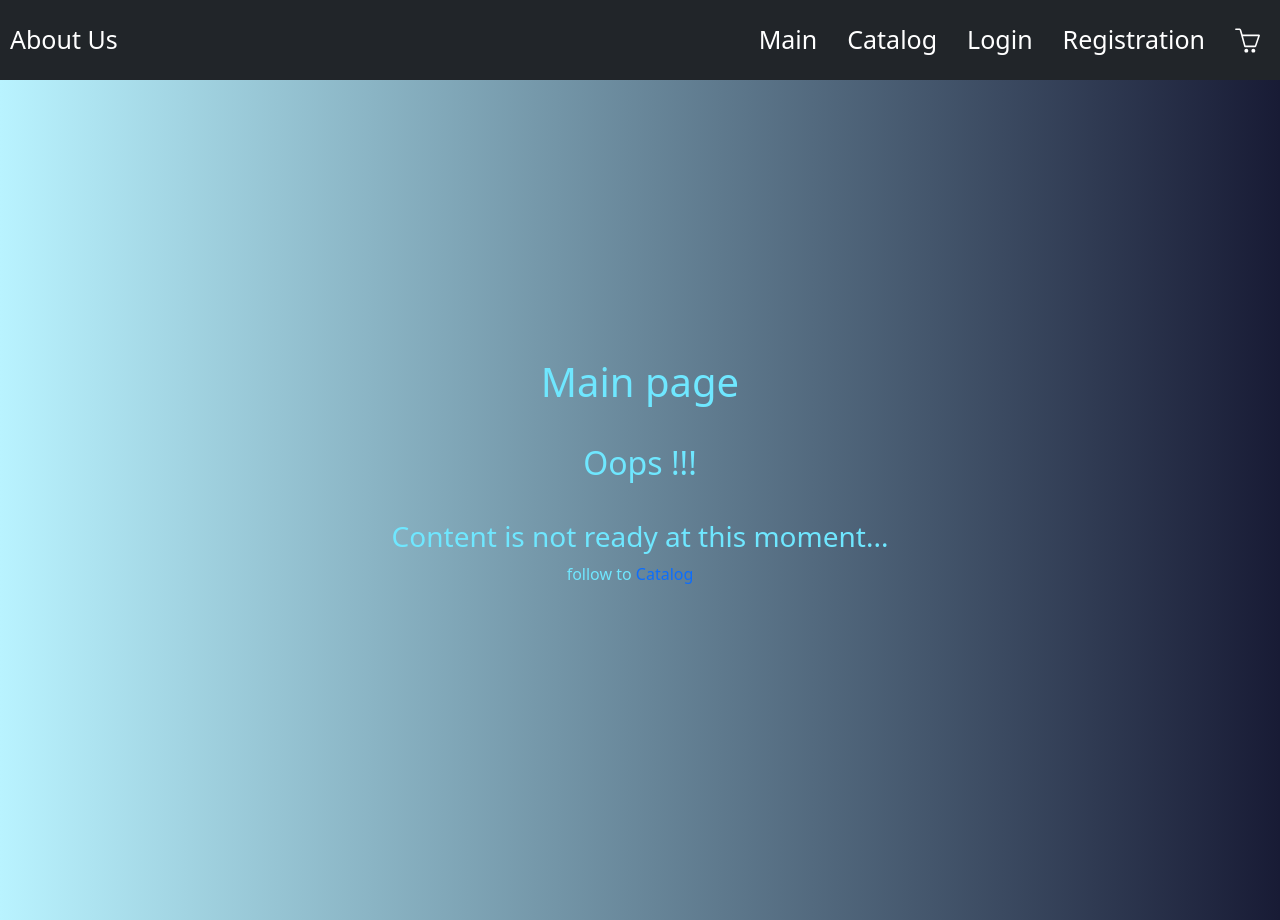
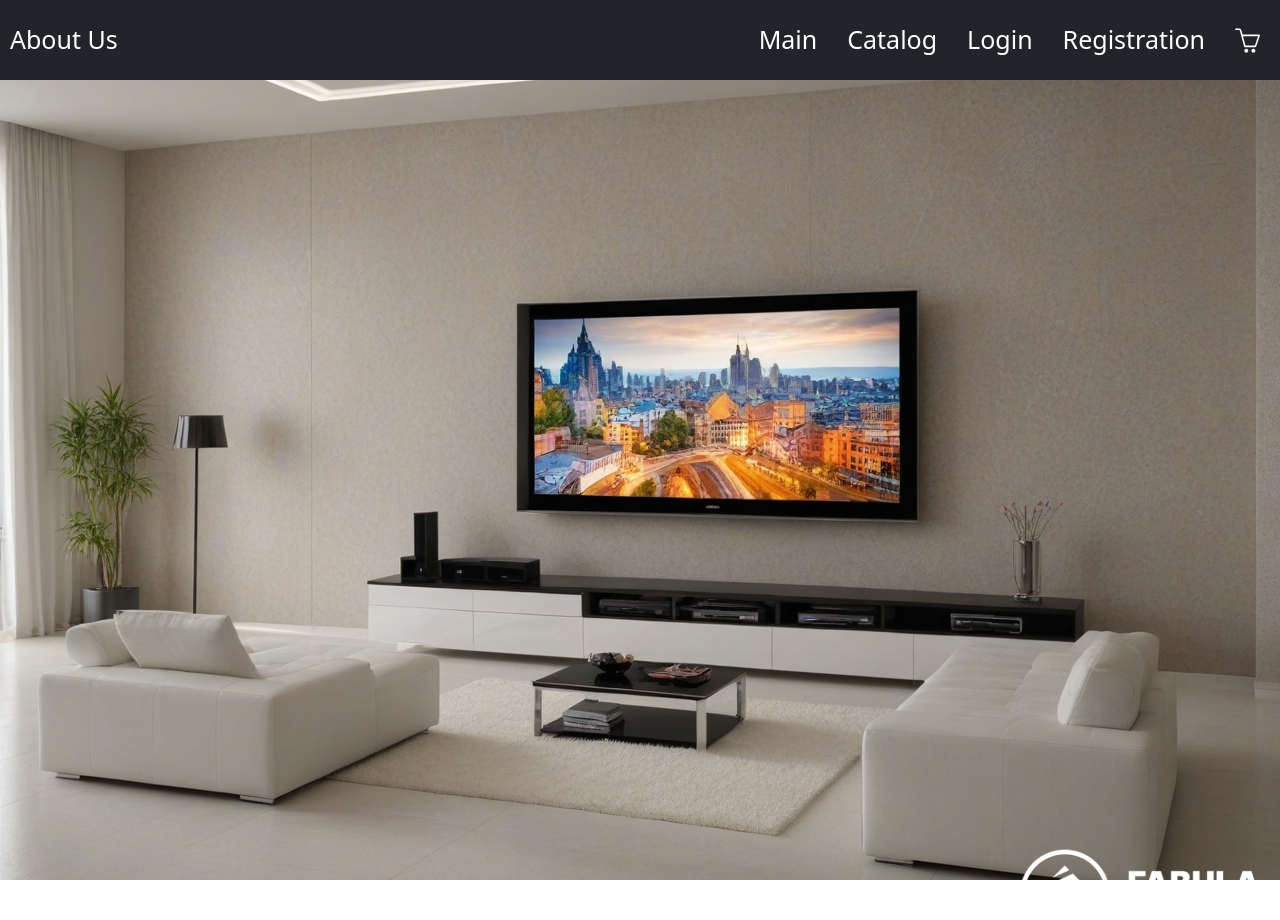
Before and after one commit to RS-Tech-Artisans/eCommerce-React, a React app: page / in a window 1280 px wide. After the commit the page ends 880 px from the top, so only its background shows below. Built offline with nearby package versions, Linux system fonts and the light colour scheme; what @commercetools/platform-sdk, @commercetools/sdk-client-v2 would draw is missing.

Commit message:
feat: add baground to main page

```diff
--- /dev/null
+++ b/src/pages/Main.css
@@ -0,0 +1,19 @@
+.main-container {
+  height: 100vh;
+  display: 'flex';
+  flex-direction: 'column';
+  justify-content: 'center';
+  align-items: 'center';
+  align-content: 'center';
+  color: rgb(111 231 255);
+  background: no-repeat url(../assets/bg-image.jpg);
+  background-position: center;
+}
+
+body {
+  padding-bottom: 0;
+}
+
+.main-container {
+  background-color: #797064;
+}
--- a/src/pages/Main.tsx
+++ b/src/pages/Main.tsx
@@ -1,24 +1,8 @@
-import { Link } from 'react-router-dom';
+import './Main.css'
 
 export const Main = () => {
   return (
-    <div
-      style={{
-        display: 'flex',
-        flexDirection: 'column',
-        justifyContent: 'center',
-        alignItems: 'center',
-        alignContent: 'center',
-        height: '100vh',
-        color: 'rgb(111 231 255)',
-      }}
-    >
-      <h1>Main page</h1>
-      <h2>Oops !!!</h2>
-      <h3>Content is not ready at this moment...</h3>
-      <p>
-        follow to<Link to="/catalog"> Catalog</Link>
-      </p>
+    <div className='main-container'>
     </div>
   );
 };
```
Also changed, not shown: src/assets/bg-image.jpg (added), src/assets/icon-brand.png (added).
